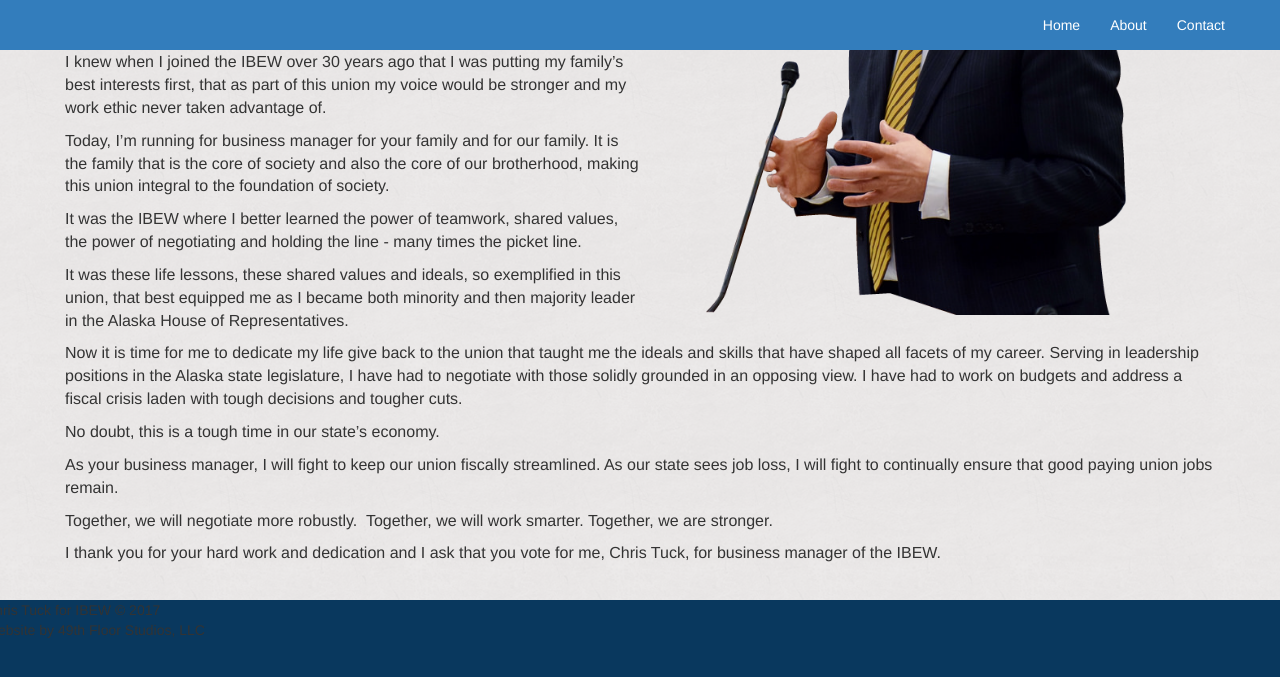
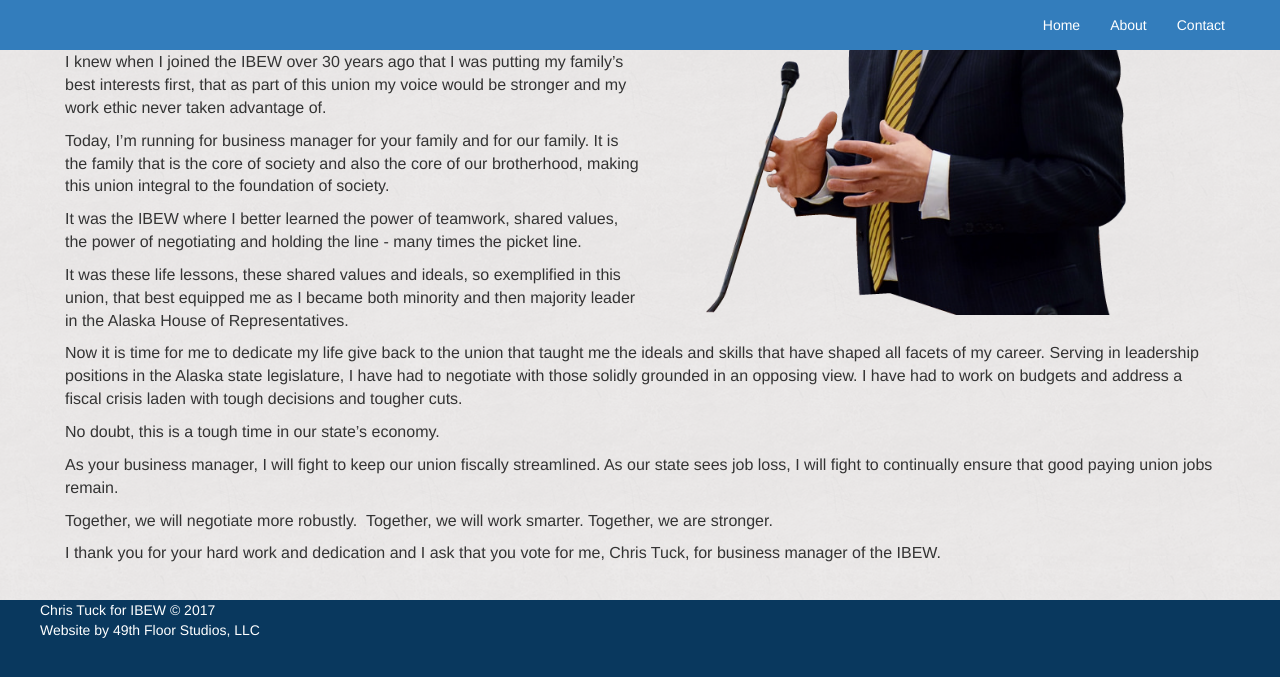
Before and after one commit to TaylorHuston/ChrisTuckIBEW, a Jekyll site: the page built from index.md, in a window 1280 px wide and 900 px high, scrolled down 543 px. Shown: the top 677 px of the window. Built offline with Jekyll 4.4.1, drawn with Linux system fonts in a browser that asks for light colours; before the commit the page ends 1183 px from its top, so only the background shows below that.

Commit message:
Add footer

```diff
--- a/_layouts/page.html
+++ b/_layouts/page.html
@@ -36,15 +36,15 @@
     </div>
   </main>
 
-  {% include _footer.html %}
-
   <footer>
-    <div class="row">
-      <dv>
-        Chris Tuck for IBEW &copy; 2017
-      </dv>
-      <div>
-        Website by 49th Floor Studios, LLC
+    <div class="container-fluid">
+      <div class="row">
+        <dv class="col">
+          Chris Tuck for IBEW &copy; 2017
+        </dv>
+        <div class="col">
+          Website by 49th Floor Studios, LLC
+        </div>
       </div>
     </div>
   </footer>
--- a/css/main.css
+++ b/css/main.css
@@ -9,7 +9,7 @@ html {
 body {
   background-color: rgb(9, 56, 94);
   padding-top: 50px;
-  height: 100%;
+/*  height: 100%;*/
 }
 
 header.container-fluid {
@@ -50,14 +50,19 @@ header img {
 }
 
 main {
-  min-height: 100%;
+/*  min-height: 100%;*/
   background: url('../images/bg-texture.png');
 }
 
 main .container-fluid {
-  min-height: 100%;
+/*  min-height: 100%;*/
   padding: 25px;
   font-size: 16px;
   /*  background-color: rgb(248, 243, 243);
   */
 }
+
+footer {
+  height: 300px;
+  color: white;
+}
```
Also changed, not shown: 4 other files.
